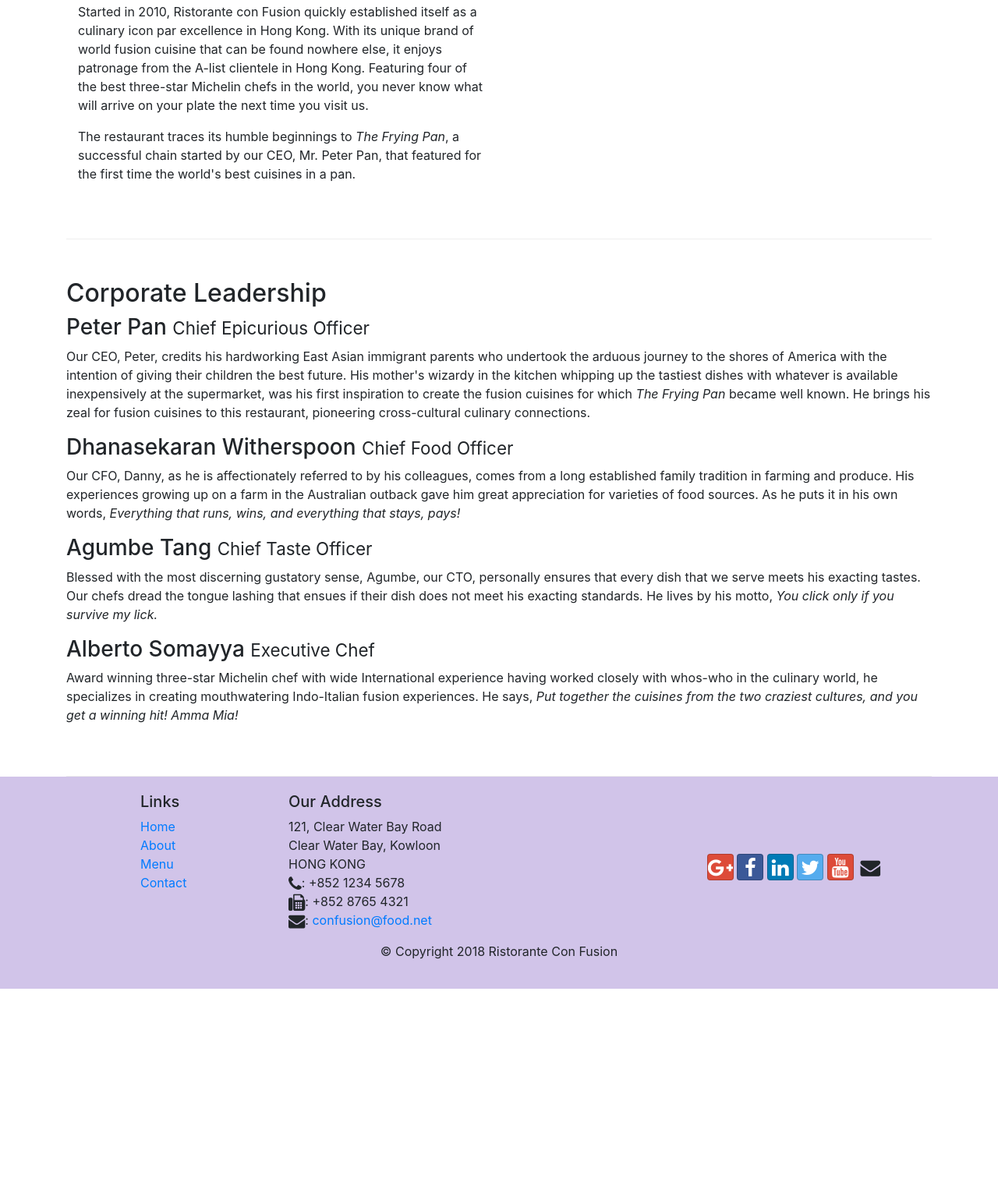
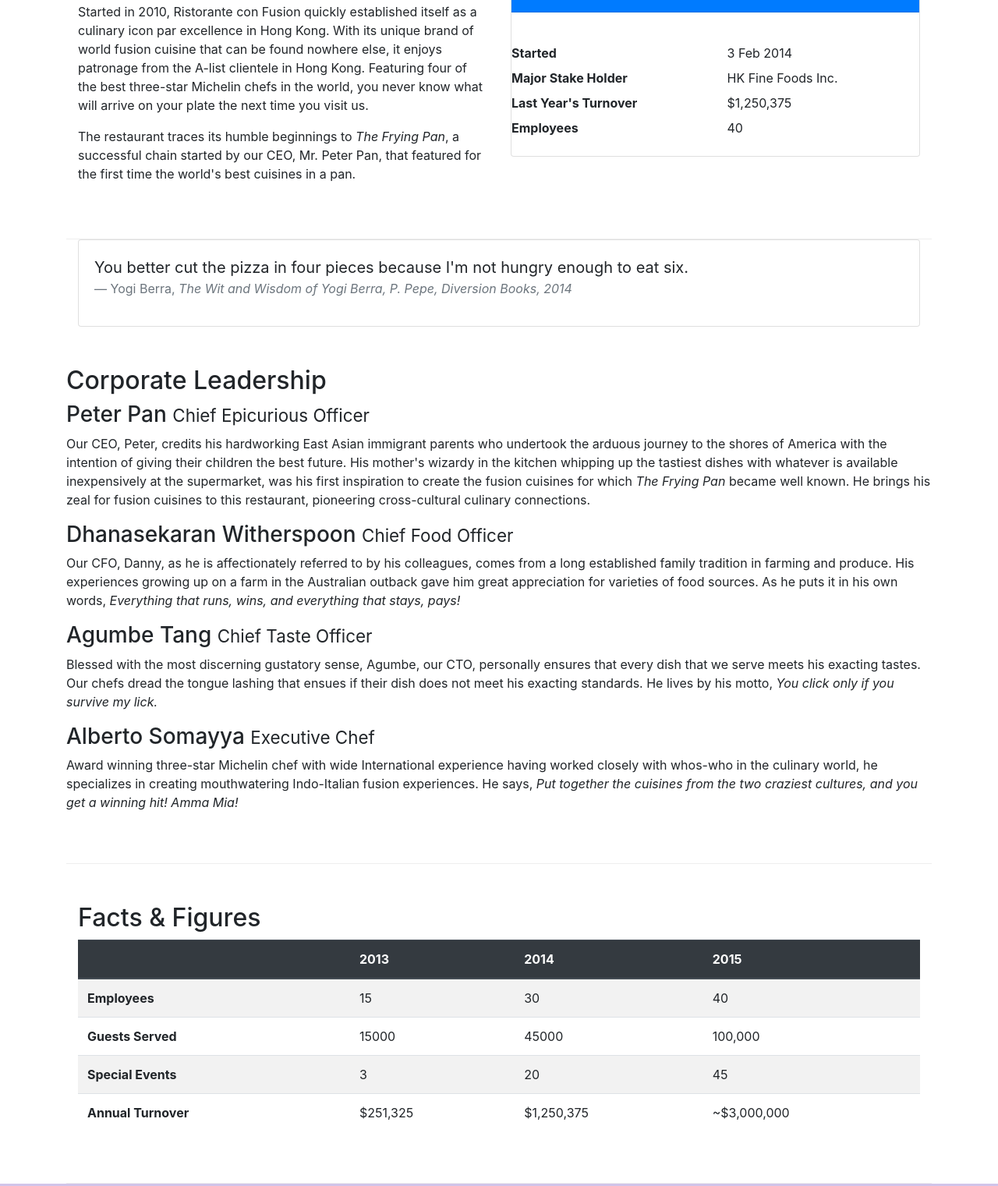
Before and after one commit to giridhar45ro/conFusion, a website: page aboutus.html in a window 1280 px wide. Shown: the part 558-2079 px from the top of the page at 78% size. Before the commit the page ends 1826 px from the top, so only its background shows below. Drawn offline with nearby package versions, Linux system fonts and the light colour scheme.

Commit message:
After Table and Cards

```diff
--- a/aboutus.html
+++ b/aboutus.html
@@ -10,6 +10,7 @@
 <link rel="stylesheet" href="node_modules/font-awesome/css/font-awesome.min.css">
 <link rel="stylesheet" href="node_modules/bootstrap-social/bootstrap-social.css">
 <link rel="stylesheet" href="CSS/style.css">
+
 <head>
 
     <title>Ristorante Con Fusion: About Us</title>
@@ -23,23 +24,27 @@
         <a href="index.html" class="navbar-brand mr-auto">Ristorante Con Fusion</a>
         <div class="collapse navbar-collapse" id="Navbar">
             <ul class="navbar-nav mr-auto">
-                <li class="nav-item"><a class="nav-link" href="index.html"><i class="fa fa-home fa-lg"></i> Home</a></li>
+                <li class="nav-item"><a class="nav-link" href="index.html"><i class="fa fa-home fa-lg"></i> Home</a>
+                </li>
                 <li class="nav-item active"><a class="nav-link" href="#"><i class="fa fa-info fa-lg"></i> About</a></li>
                 <li class="nav-item"><a class="nav-link" href="#"><i class="fa fa-list fa-lg"></i> Menu</a></li>
-                <li class="nav-item"><a class="nav-link" href="./contactus.html"><i class="fa fa-address-card fa-lg"></i> Contact</a></li>
+                <li class="nav-item"><a class="nav-link" href="./contactus.html"><i
+                            class="fa fa-address-card fa-lg"></i> Contact</a></li>
 
             </ul>
         </div>
     </div>
 
 </nav>
+
 <body>
     <header class="jumbotron">
         <div class="container">
             <div class="row row-header">
                 <div class="col-12 col-sm-6">
                     <h1>Ristorante con Fusion</h1>
-                    <p>We take inspiration from the World's best cuisines, and create a unique fusion experience. Our lipsmacking creations will tickle your culinary senses!</p>
+                    <p>We take inspiration from the World's best cuisines, and create a unique fusion experience. Our
+                        lipsmacking creations will tickle your culinary senses!</p>
                 </div>
                 <div class="col-12 col-sm">
                 </div>
@@ -63,25 +68,119 @@
         <div class="row row-content">
             <div class="col-12 col-sm-6">
                 <h2>Our History</h2>
-                <p>Started in 2010, Ristorante con Fusion quickly established itself as a culinary icon par excellence in Hong Kong. With its unique brand of world fusion cuisine that can be found nowhere else, it enjoys patronage from the A-list clientele in Hong Kong.  Featuring four of the best three-star Michelin chefs in the world, you never know what will arrive on your plate the next time you visit us.</p>
-                <p>The restaurant traces its humble beginnings to <em>The Frying Pan</em>, a successful chain started by our CEO, Mr. Peter Pan, that featured for the first time the world's best cuisines in a pan.</p>
+                <p>Started in 2010, Ristorante con Fusion quickly established itself as a culinary icon par excellence
+                    in Hong Kong. With its unique brand of world fusion cuisine that can be found nowhere else, it
+                    enjoys patronage from the A-list clientele in Hong Kong. Featuring four of the best three-star
+                    Michelin chefs in the world, you never know what will arrive on your plate the next time you visit
+                    us.</p>
+                <p>The restaurant traces its humble beginnings to <em>The Frying Pan</em>, a successful chain started by
+                    our CEO, Mr. Peter Pan, that featured for the first time the world's best cuisines in a pan.</p>
             </div>
-            <div>
+
+            <div class="col-sm">
+                <div class="card">
+                    <h3 class="card-header bg-primary text-white">Facts at a Glance</h3>
+                    <div class="card-body"></div>
+                    <dl class="row">
+                        <dt class="col-6">Started</dt>
+                        <dd class="col-6">3 Feb 2014</dt>
+                        <dt class="col-6">Major Stake Holder</dt>
+                        <dd class="col-6">HK Fine Foods Inc.</dd>
+                        <dt class="col-6">Last Year's Turnover</dt>
+                        <dd class="col-6">$1,250,375</dd>
+                        <dt class="col-6">Employees</dt>
+                        <dd class="col-6">40</dd>
+                    </dl>
                 </div>
             </div>
-
+        </div>
+        <div class="col-12">
+            <div class="card card-body bg-lite">
+                <!-- blockquote for Quotes -->
+            <blockquote class="blockquote">
+                <!-- mb0 - Bottom Margin 0 -->
+                <p class="mb-0">You better cut the pizza in four pieces because
+                    I'm not hungry enough to eat six.</p>
+                <footer class="blockquote-footer">Yogi Berra,
+                    <!-- cite for source of quotation -->
+                    <cite title="Source Title">The Wit and Wisdom of Yogi Berra,
+                    P. Pepe, Diversion Books, 2014</cite>
+                </footer>
+            </blockquote>
+            </div>
+        </div>
 
         <div class="row row-content">
             <div>
                 <h2>Corporate Leadership</h2>
                 <h3>Peter Pan <small>Chief Epicurious Officer</small></h3>
-                <p class=" d-none d-sm-block">Our CEO, Peter, credits his hardworking East Asian immigrant parents who undertook the arduous journey to the shores of America with the intention of giving their children the best future. His mother's wizardy in the kitchen whipping up the tastiest dishes with whatever is available inexpensively at the supermarket, was his first inspiration to create the fusion cuisines for which <em>The Frying Pan</em> became well known. He brings his zeal for fusion cuisines to this restaurant, pioneering cross-cultural culinary connections.</p>
+                <p class=" d-none d-sm-block">Our CEO, Peter, credits his hardworking East Asian immigrant parents who
+                    undertook the arduous journey to the shores of America with the intention of giving their children
+                    the best future. His mother's wizardy in the kitchen whipping up the tastiest dishes with whatever
+                    is available inexpensively at the supermarket, was his first inspiration to create the fusion
+                    cuisines for which <em>The Frying Pan</em> became well known. He brings his zeal for fusion cuisines
+                    to this restaurant, pioneering cross-cultural culinary connections.</p>
                 <h3>Dhanasekaran Witherspoon <small>Chief Food Officer</small></h3>
-                <p class=" d-none d-sm-block">Our CFO, Danny, as he is affectionately referred to by his colleagues, comes from a long established family tradition in farming and produce. His experiences growing up on a farm in the Australian outback gave him great appreciation for varieties of food sources. As he puts it in his own words, <em>Everything that runs, wins, and everything that stays, pays!</em></p>
+                <p class=" d-none d-sm-block">Our CFO, Danny, as he is affectionately referred to by his colleagues,
+                    comes from a long established family tradition in farming and produce. His experiences growing up on
+                    a farm in the Australian outback gave him great appreciation for varieties of food sources. As he
+                    puts it in his own words, <em>Everything that runs, wins, and everything that stays, pays!</em></p>
                 <h3>Agumbe Tang <small>Chief Taste Officer</small></h3>
-                <p class=" d-none d-sm-block">Blessed with the most discerning gustatory sense, Agumbe, our CTO, personally ensures that every dish that we serve meets his exacting tastes. Our chefs dread the tongue lashing that ensues if their dish does not meet his exacting standards. He lives by his motto, <em>You click only if you survive my lick.</em></p>
+                <p class=" d-none d-sm-block">Blessed with the most discerning gustatory sense, Agumbe, our CTO,
+                    personally ensures that every dish that we serve meets his exacting tastes. Our chefs dread the
+                    tongue lashing that ensues if their dish does not meet his exacting standards. He lives by his
+                    motto, <em>You click only if you survive my lick.</em></p>
                 <h3>Alberto Somayya <small>Executive Chef</small></h3>
-                <p class=" d-none d-sm-block">Award winning three-star Michelin chef with wide International experience having worked closely with whos-who in the culinary world, he specializes in creating mouthwatering Indo-Italian fusion experiences. He says, <em>Put together the cuisines from the two craziest cultures, and you get a winning hit! Amma Mia!</em></p>
+                <p class=" d-none d-sm-block">Award winning three-star Michelin chef with wide International experience
+                    having worked closely with whos-who in the culinary world, he specializes in creating mouthwatering
+                    Indo-Italian fusion experiences. He says, <em>Put together the cuisines from the two craziest
+                        cultures, and you get a winning hit! Amma Mia!</em></p>
+            </div>
+        </div>
+
+        <div class="row row-content">
+            <div class="col-12 col-sm-9">
+                <h2>Facts &amp; Figures </h2>
+            </div>
+            <div class="col-12 col-ssm-3">
+                <div class="table-responsive">
+                    <table class="table table-striped">
+                        <thead class="thead-dark">
+                            <tr>
+                                <th>&nbsp;</th>
+                                <th>2013</th>
+                                <th>2014</th>
+                                <th>2015</th>
+                            </tr>
+                        </thead>
+                        <tbody>
+                            <tr>
+                                <th>Employees</th>
+                                <td>15</td>
+                                <td>30</td>
+                                <td>40</td>
+                            </tr>
+                            <tr>
+                                <th>Guests Served</th>
+                                <td>15000</td>
+                                <td>45000</td>
+                                <td>100,000</td>
+                            </tr>
+                            <tr>
+                                <th>Special Events</th>
+                                <td>3</td>
+                                <td>20</td>
+                                <td>45</td>
+                            </tr>
+                            <tr>
+                                <th>Annual Turnover</th>
+                                <td>$251,325</td>
+                                <td>$1,250,375</td>
+                                <td>~$3,000,000</td>
+                            </tr>
+                        </tbody>
+                    </table>
+                </div>
             </div>
         </div>
 
@@ -112,11 +211,16 @@
                 </div>
                 <div class="col-12 col-sm-4 align-self-center">
                     <div class="text-center">
-                        <a class="btn btn-social-icon btn-google" href="http://google.com/+"><i class="fa fa-google-plus fa-lg"></i></a>
-                        <a class="btn btn-social-icon btn-facebook" href="http://www.facebook.com/profile.php?id="><i class="fa fa-facebook fa-lg"></i></a>
-                        <a class="btn btn-social-icon btn-linkedin" href="http://www.linkedin.com/in/"><i class="fa fa-linkedin fa-lg"></i></a>
-                        <a class="btn btn-social-icon btn-twitter" href="http://twitter.com/"><i class="fa fa-twitter fa-lg"></i></a>
-                        <a class="btn btn-social-icon btn-google  "href="http://youtube.com/"><i class="fa fa-youtube fa-lg"></i></a>
+                        <a class="btn btn-social-icon btn-google" href="http://google.com/+"><i
+                                class="fa fa-google-plus fa-lg"></i></a>
+                        <a class="btn btn-social-icon btn-facebook" href="http://www.facebook.com/profile.php?id="><i
+                                class="fa fa-facebook fa-lg"></i></a>
+                        <a class="btn btn-social-icon btn-linkedin" href="http://www.linkedin.com/in/"><i
+                                class="fa fa-linkedin fa-lg"></i></a>
+                        <a class="btn btn-social-icon btn-twitter" href="http://twitter.com/"><i
+                                class="fa fa-twitter fa-lg"></i></a>
+                        <a class="btn btn-social-icon btn-google  " href="http://youtube.com/"><i
+                                class="fa fa-youtube fa-lg"></i></a>
                         <a class="btn btn-social-icon" href="mailto:"><i class="fa fa-envelope fa-lg"></i></a>
                     </div>
                 </div>
```
Lines whose indentation alone changed are shown as unchanged.
